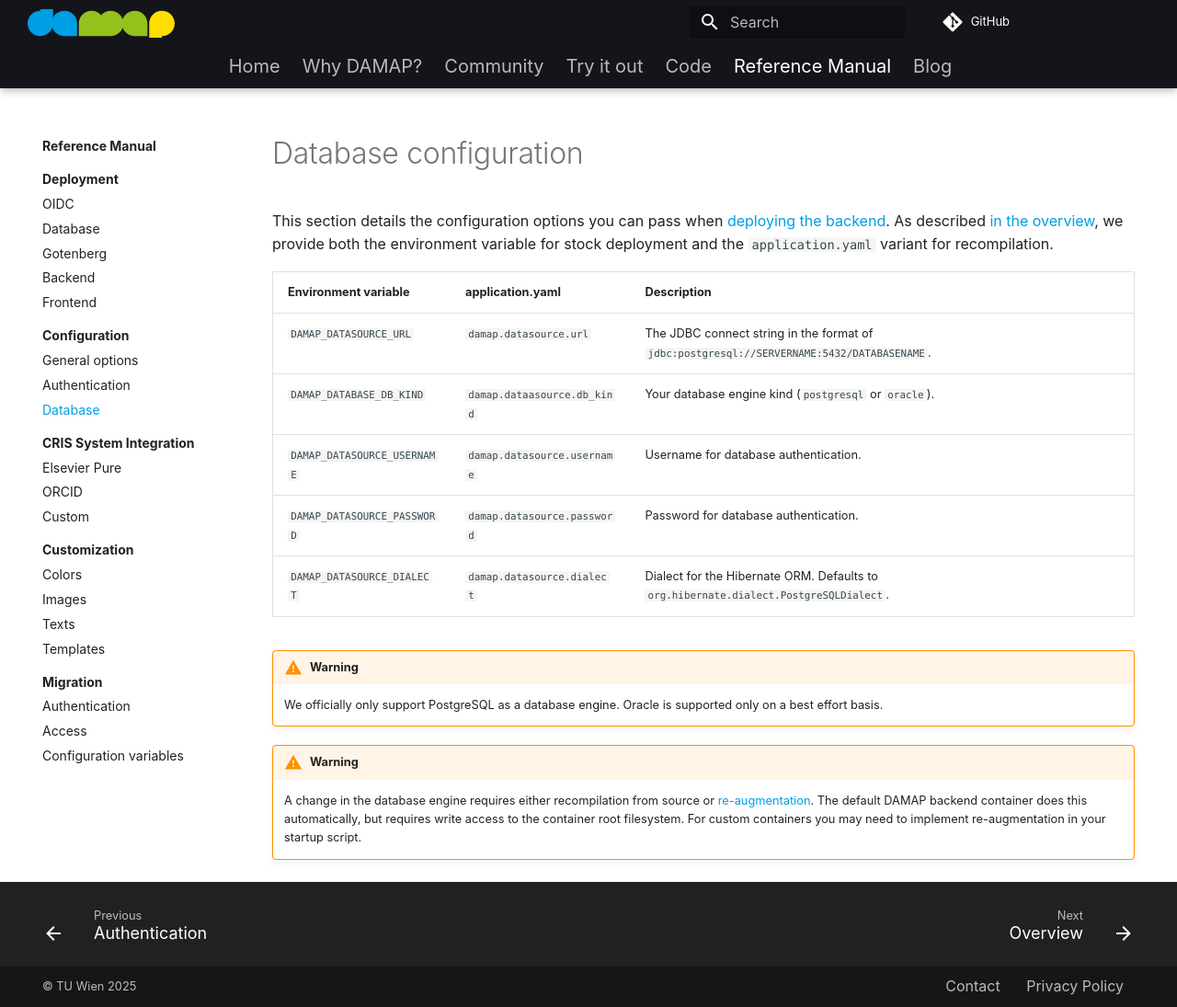
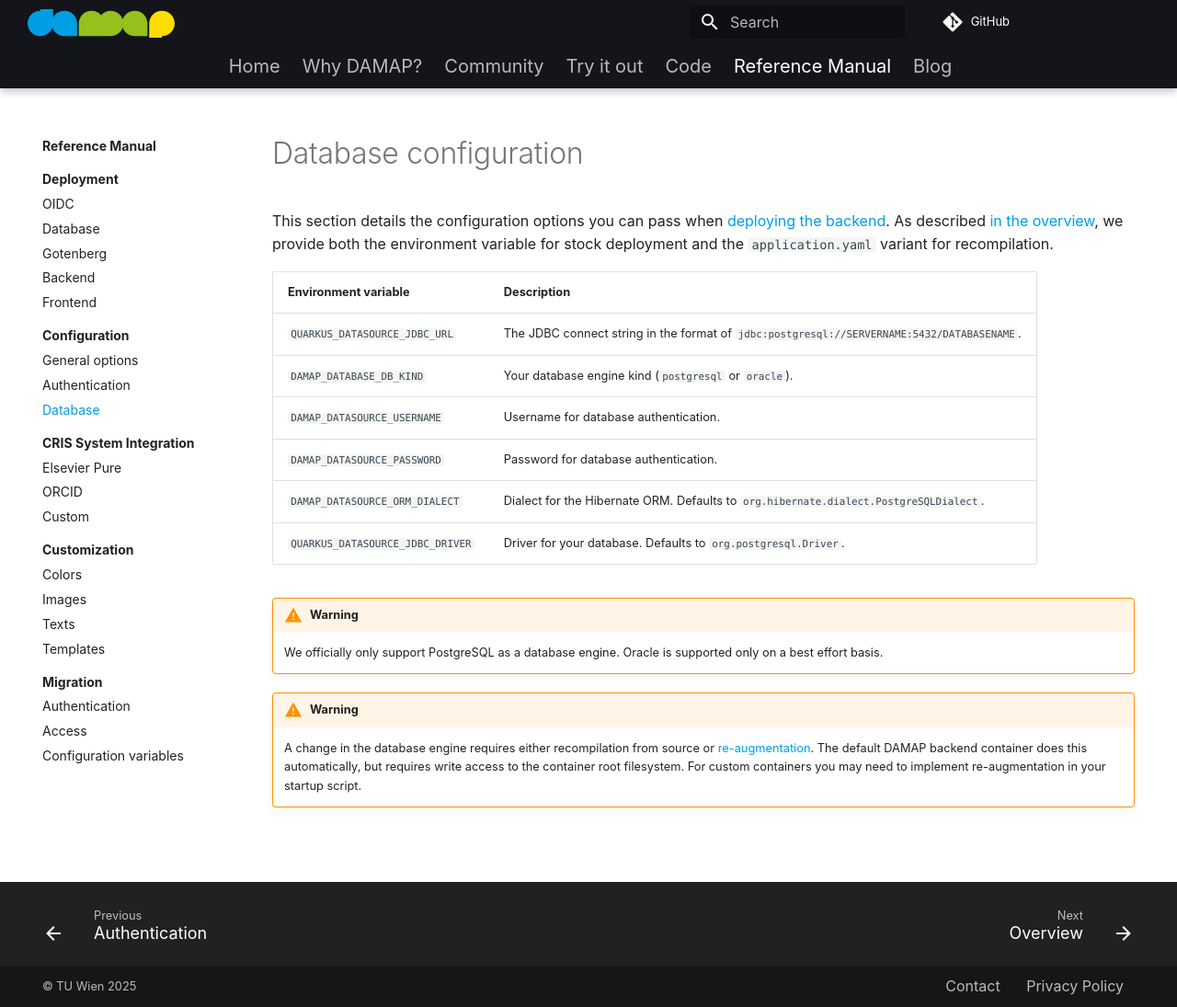
Before and after one commit to damap-org/damap-website, an MkDocs documentation site: the page built from docs/manual/configuration/database.md, in a window 1280 px wide and 1095 px high. Shown: the whole window at 92% size. Built offline with MkDocs 1.6.1 and Material for MkDocs 9.7.7, drawn with Linux system fonts in a browser that asks for light colours; plug-ins that fetch from the network failed and are left out.

Commit message:
Update database section

```diff
--- a/docs/manual/configuration/database.md
+++ b/docs/manual/configuration/database.md
@@ -8,13 +8,14 @@
 
 This section details the configuration options you can pass when [deploying the backend](../deployment/backend.md). As described [in the overview](index.md), we provide both the environment variable for stock deployment and the `application.yaml` variant for recompilation.
 
-| Environment variable        | application.yaml            | Description                                                                                |
-|-----------------------------|-----------------------------|--------------------------------------------------------------------------------------------|
-| `DAMAP_DATASOURCE_URL`      | `damap.datasource.url`      | The JDBC connect string in the format of `jdbc:postgresql://SERVERNAME:5432/DATABASENAME`. |
-| `DAMAP_DATABASE_DB_KIND`    | `damap.dataasource.db_kind` | Your database engine kind (`postgresql` or `oracle`).                                      |
-| `DAMAP_DATASOURCE_USERNAME` | `damap.datasource.username` | Username for database authentication.                                                      |
-| `DAMAP_DATASOURCE_PASSWORD` | `damap.datasource.password` | Password for database authentication.                                                      |
-| `DAMAP_DATASOURCE_DIALECT`  | `damap.datasource.dialect`  | Dialect for the Hibernate ORM. Defaults to `org.hibernate.dialect.PostgreSQLDialect`.      |
+| Environment variable           | Description                                                                                |
+|--------------------------------|--------------------------------------------------------------------------------------------|
+| `QUARKUS_DATASOURCE_JDBC_URL`  | The JDBC connect string in the format of `jdbc:postgresql://SERVERNAME:5432/DATABASENAME`. |
+| `DAMAP_DATABASE_DB_KIND`       | Your database engine kind (`postgresql` or `oracle`).                                      |
+| `DAMAP_DATASOURCE_USERNAME`    | Username for database authentication.                                                      |
+| `DAMAP_DATASOURCE_PASSWORD`    | Password for database authentication.                                                      |
+| `DAMAP_DATASOURCE_ORM_DIALECT` | Dialect for the Hibernate ORM. Defaults to `org.hibernate.dialect.PostgreSQLDialect`.      |
+| `QUARKUS_DATASOURCE_JDBC_DRIVER`      | Driver for your database. Defaults to `org.postgresql.Driver`.                             |
 
 !!! warning
     We officially only support PostgreSQL as a database engine. Oracle is supported only on a best effort basis.
```
Also changed, not shown: docs/manual/migration/configuration-variables.md (+6 -0 lines).
